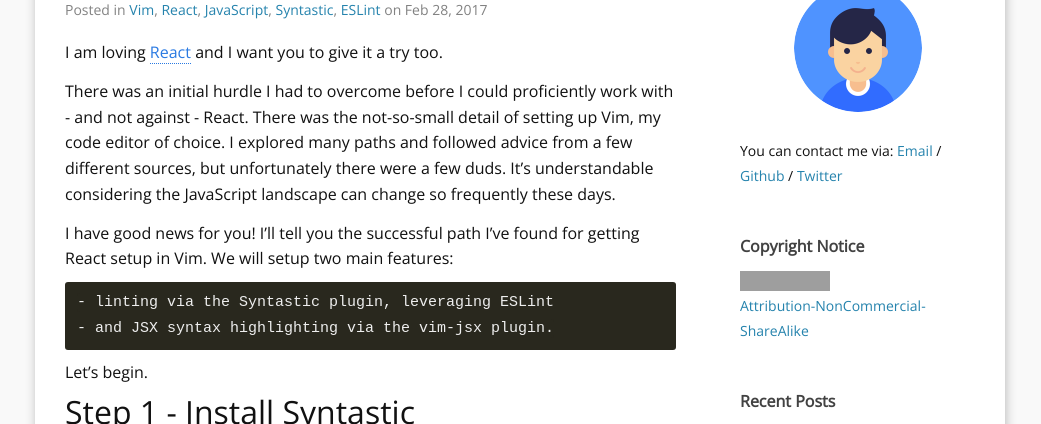
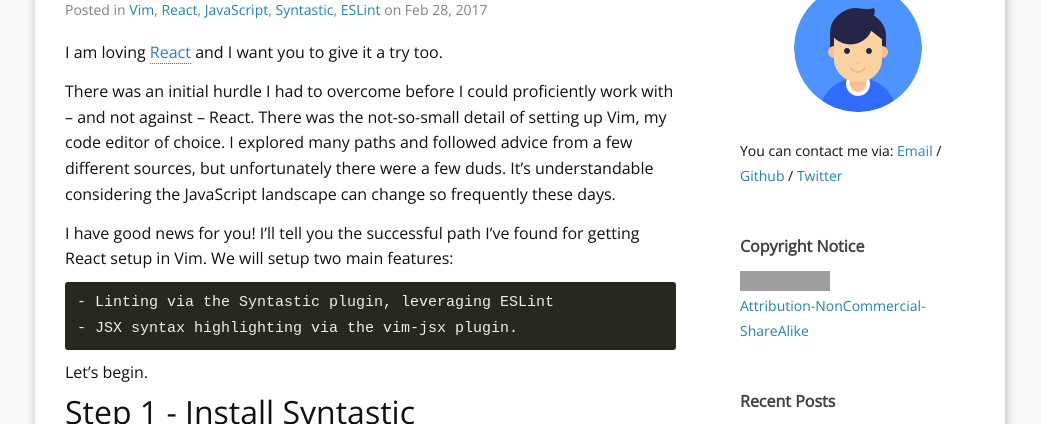
Before and after one commit to AndrewSinclair/AndrewSinclair.github.io, a Jekyll site: the page built from _posts/2017-02-28-vim-setup-for-developing-react-js.md, in a window 1280 px wide and 1400 px high. Shown: the part 284-708 px from the top of the window, without its empty margins (120-1161 px from the left). Built offline with Jekyll 4.4.1, drawn with Linux system fonts in a browser that asks for light colours; our own code applies the rules of GitHub Pages for plain Markdown files; comment, search, counter and statistics services are not loaded; some of the changed text lies outside the part shown; grey boxes are pictures that could not be loaded.

Commit message:
Update 2017-02-28-vim-setup-for-developing-react-js.md

```diff
--- a/_posts/2017-02-28-vim-setup-for-developing-react-js.md
+++ b/_posts/2017-02-28-vim-setup-for-developing-react-js.md
@@ -6,12 +6,13 @@ categories: Vim React JavaScript Syntastic ESLint
 
 I am loving [React](https://facebook.github.io/react/) and I want you to give it a try too.
 
-There was an initial hurdle I had to overcome before I could proficiently work with - and not against - React. There was the not-so-small detail of setting up Vim, my code editor of choice. I explored many paths and followed advice from a few different sources, but unfortunately there were a few duds. It's understandable considering the JavaScript landscape can change so frequently these days.
+There was an initial hurdle I had to overcome before I could proficiently work with -- and not against -- React. There was the not-so-small detail of setting up Vim, my code editor of choice. I explored many paths and followed advice from a few different sources, but unfortunately there were a few duds. It's understandable considering the JavaScript landscape can change so frequently these days.
 
 I have good news for you! I'll tell you the successful path I've found for getting React setup in Vim. We will setup two main features:
 
-    - linting via the Syntastic plugin, leveraging ESLint
-	- and JSX syntax highlighting via the vim-jsx plugin.
+    - Linting via the Syntastic plugin, leveraging ESLint
+    - JSX syntax highlighting via the vim-jsx plugin.
+
 
 Let's begin.
 
```
Also changed, not shown: other parts of _posts/2017-02-28-vim-setup-for-developing-react-js.md (+3 -3 lines).
